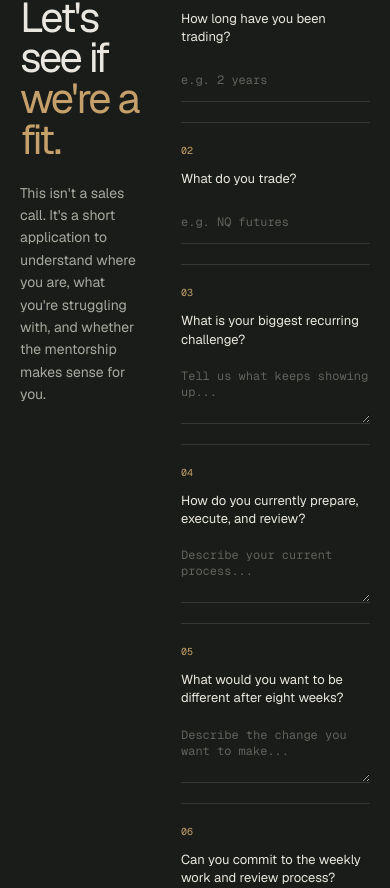
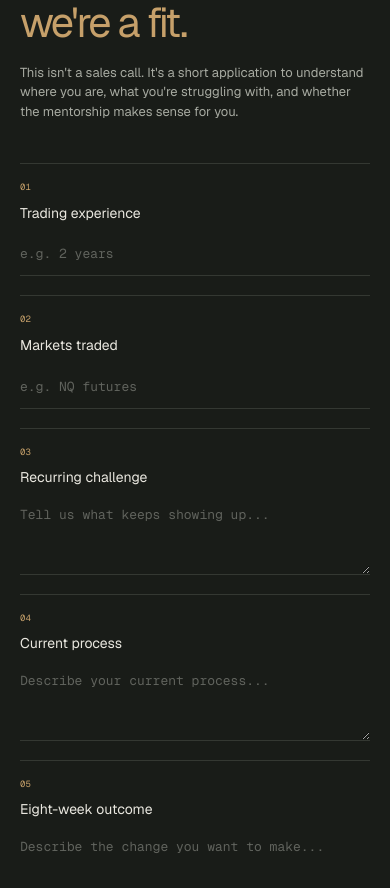
Before and after one commit to blueskyenterprisesinc05-png/marcus-vale-mentorship, a Next.js app: page / in a window 390 px wide. Shown: the part 10216-11104 px from the top of the page. Built offline with nearby package versions, Linux system fonts and the light colour scheme.

Commit message:
feat: enhance form labels and responsive styling for mobile view
Co-authored-by: blueskyenterprisesinc05-png <280827156+blueskyenterprisesinc05-png@users.noreply.github.com>

```diff
--- a/app/page.tsx
+++ b/app/page.tsx
@@ -82,12 +82,12 @@ function ApplicationForm() {
 
   return <form ref={formRef} className="application-form" noValidate onSubmit={handleSubmit}>
     <div className="form-grid">
-      <label>01 <span>How long have you been trading?</span><input {...fieldProps('experience')} placeholder="e.g. 2 years" />{errors.experience && <small id="experience-error" className="field-error">{errors.experience}</small>}</label>
-      <label>02 <span>What do you trade?</span><input {...fieldProps('market')} placeholder="e.g. NQ futures" />{errors.market && <small id="market-error" className="field-error">{errors.market}</small>}</label>
-      <label>03 <span>What is your biggest recurring challenge?</span><textarea {...fieldProps('challenge')} rows={3} placeholder="Tell us what keeps showing up..." />{errors.challenge && <small id="challenge-error" className="field-error">{errors.challenge}</small>}</label>
-      <label>04 <span>How do you currently prepare, execute, and review?</span><textarea {...fieldProps('process')} rows={3} placeholder="Describe your current process..." />{errors.process && <small id="process-error" className="field-error">{errors.process}</small>}</label>
-      <label>05 <span>What would you want to be different after eight weeks?</span><textarea {...fieldProps('goal')} rows={3} placeholder="Describe the change you want to make..." />{errors.goal && <small id="goal-error" className="field-error">{errors.goal}</small>}</label>
-      <label>06 <span>Can you commit to the weekly work and review process?</span><select {...fieldProps('commitment')} defaultValue=""><option value="" disabled>Select one</option><option>Yes, I can commit</option><option>I need to understand the schedule first</option></select>{errors.commitment && <small id="commitment-error" className="field-error">{errors.commitment}</small>}</label>
+      <label>01 <span><b className="form-label-desktop">How long have you been trading?</b><b className="form-label-mobile">Trading experience</b></span><input {...fieldProps('experience')} placeholder="e.g. 2 years" />{errors.experience && <small id="experience-error" className="field-error">{errors.experience}</small>}</label>
+      <label>02 <span><b className="form-label-desktop">What do you trade?</b><b className="form-label-mobile">Markets traded</b></span><input {...fieldProps('market')} placeholder="e.g. NQ futures" />{errors.market && <small id="market-error" className="field-error">{errors.market}</small>}</label>
+      <label>03 <span><b className="form-label-desktop">What is your biggest recurring challenge?</b><b className="form-label-mobile">Recurring challenge</b></span><textarea {...fieldProps('challenge')} rows={3} placeholder="Tell us what keeps showing up..." />{errors.challenge && <small id="challenge-error" className="field-error">{errors.challenge}</small>}</label>
+      <label>04 <span><b className="form-label-desktop">How do you currently prepare, execute, and review?</b><b className="form-label-mobile">Current process</b></span><textarea {...fieldProps('process')} rows={3} placeholder="Describe your current process..." />{errors.process && <small id="process-error" className="field-error">{errors.process}</small>}</label>
+      <label>05 <span><b className="form-label-desktop">What would you want to be different after eight weeks?</b><b className="form-label-mobile">Eight-week outcome</b></span><textarea {...fieldProps('goal')} rows={3} placeholder="Describe the change you want to make..." />{errors.goal && <small id="goal-error" className="field-error">{errors.goal}</small>}</label>
+      <label>06 <span><b className="form-label-desktop">Can you commit to the weekly work and review process?</b><b className="form-label-mobile">Weekly commitment</b></span><select {...fieldProps('commitment')} defaultValue=""><option value="" disabled>Select one</option><option>Yes, I can commit</option><option>I need to understand the schedule first</option></select>{errors.commitment && <small id="commitment-error" className="field-error">{errors.commitment}</small>}</label>
     </div><button className="apply-link submit-button" type="submit">Submit application <ArrowUpRight size={16} strokeWidth={1.5} /></button>
   </form>
 }
@@ -98,7 +98,11 @@ export default function Page() {
   const menuRef = useRef<HTMLDivElement>(null)
 
   useEffect(() => {
-    const updateStickyApply = () => setShowStickyApply(window.scrollY > 420)
+    const updateStickyApply = () => {
+      const application = document.querySelector<HTMLElement>('#apply')
+      const applicationVisible = application ? application.getBoundingClientRect().top < window.innerHeight * 0.8 && application.getBoundingClientRect().bottom > 100 : false
+      setShowStickyApply(window.scrollY > 420 && !applicationVisible)
+    }
     updateStickyApply()
     window.addEventListener('scroll', updateStickyApply, { passive: true })
     return () => window.removeEventListener('scroll', updateStickyApply)
```
Also changed, not shown: app/globals.css.
